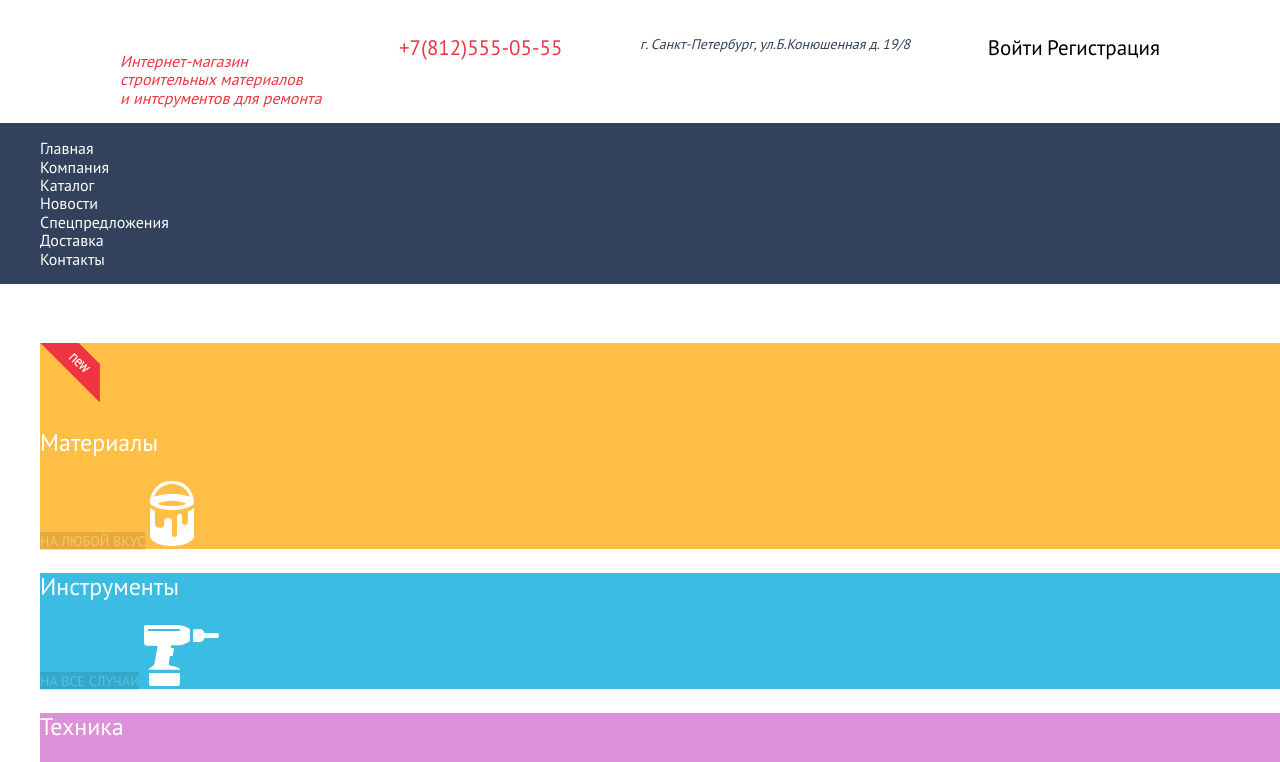
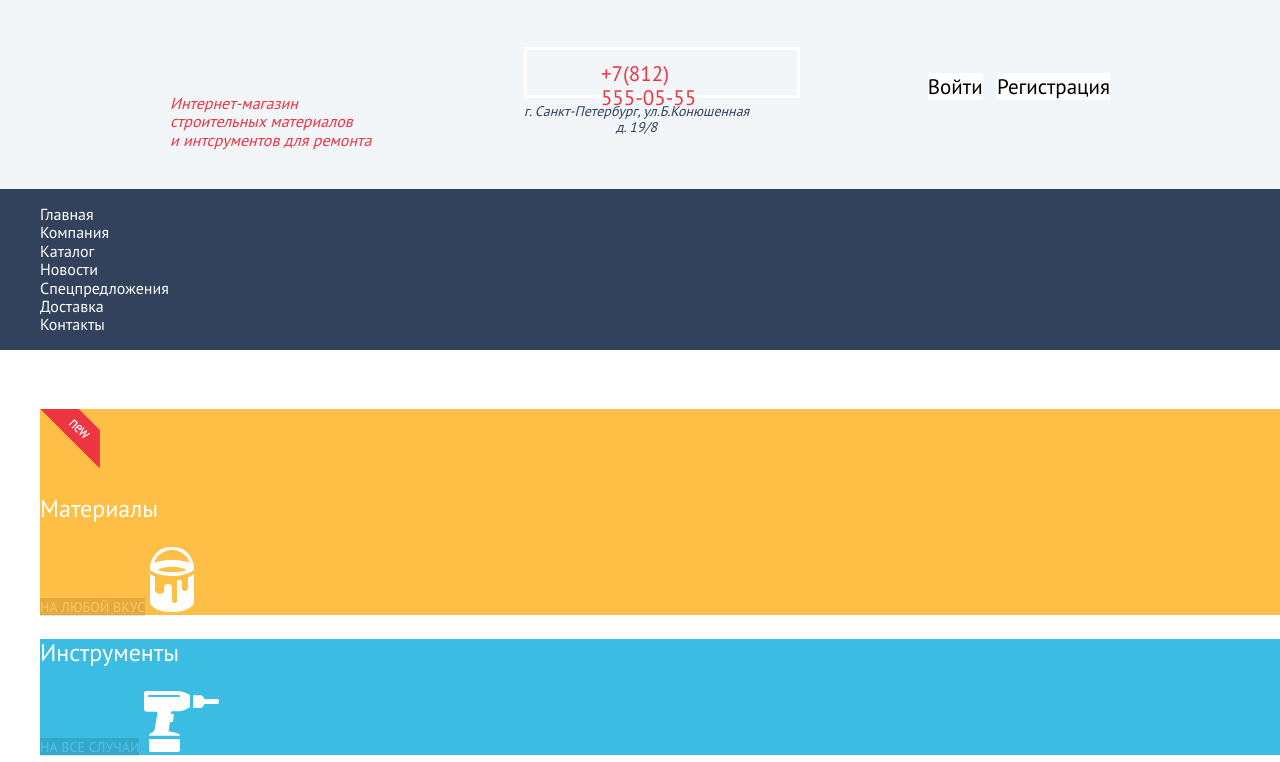
Before and after one commit to KLN1987/1072713-technomart-26, a plain HTML site: page index.html in a window 1280 px wide. Shown: the part 52-814 px from the top of the page. Drawn offline with Linux system fonts and the light colour scheme; a web font is replaced by a local one.

Commit message:
сетки 2

```diff
--- a/css/style.css
+++ b/css/style.css
@@ -84,7 +84,6 @@ body h2 {
   align-items: flex-end;
   width: 450px;
   margin: 0;
-  padding: 0;
 
   list-style: none;
 }
@@ -130,24 +129,34 @@ body h2 {
   background-color: #518534;
 }
 
-.header-center,
+.main-header,
 .service,
-.about-perforator,
-{
+.about-perforator {
   background-color: #f2f6f8;
 }
 
-.header-center {
+.header-center .container {
+  display:flex;
+  justify-content: space-between;
+  flex-direction: row;
+  align-items: center;
+  margin-bottom: 51px;
+}
+
+.header-contacts {
   display: flex;
-  justify-content: space-between;
-  padding-left: 120px;
-  padding-right: 120px;
-  padding-top: 48 px;
+  flex-direction: column;
 }
 
 .header-address {
+  display: flex;
+  flex-wrap: wrap;
   font-size: 14px;
   color: #32425c;
+  width: 270px;
+  height: 24px;
+  margin-top: 5px;
+  text-align: center;
 }
 
 .personal-account a {
@@ -166,6 +175,19 @@ body h2 {
 .login-account a {
   font-size: 21px;
   color: #000000;
+}
+
+.login-enter {
+  width: 121px;
+  height: 45px;
+  margin-right: 10px;
+  background-color: #ffffff;
+}
+
+.login-registration {
+  width: 150px;
+  height: 45px;
+  text-align: left;
   background-color: #ffffff;
 }
 
@@ -178,13 +200,27 @@ body h2 {
 }
 
 .who-we {
+  width: 226px;
+  height: 60px;
   font-style: italic;
   color: #ee3643;
+  margin-top: 42px;
+}
+
+.phone {
+  width: 270px;
+  height: 45px;
+  border: solid 3px rgb(255, 255, 255);
 }
 
 .phone a {
+  display: flex;
+  flex-wrap: wrap;
   font-size: 21px;
   color: #ee3643;
+  width: 174px;
+  height: 21px;
+  padding: 12px 22px 12px 74px;
 }
 
 .about-company,
--- a/index.html
+++ b/index.html
@@ -37,6 +37,7 @@
         </div>
       </div>
       <div class="header-center">
+        <div class="container">
           <div class="who-we">
             <p>
               Интернет-магазин<br>
@@ -44,15 +45,18 @@
               и интсрументов для ремонта<br>
             </p>
           </div>
+          <div class="header-contacts">
             <div class="phone">
-          <a href="tel:+78125550555">+7(812)555-05-55</a>
+              <a href="tel:+78125550555">+7(812)<br>555-05-55</a>
             </div>
             <address class="header-address">
-          г. Санкт-Петербург, ул.Б.Конюшенная д. 19/8
+              г. Санкт-Петербург, ул.Б.Конюшенная<br>д. 19/8
             </address>
+          </div>
           <div class="login-account">
-          <a href="#">Войти</a>
-          <a href="#">Регистрация</a>
+            <a class="login-enter" href="#">Войти</a>
+            <a class="login-registration" href="#">Регистрация</a>
+          </div>
         </div>
       </div>
       <nav class="header-navigation">
```
Lines whose indentation alone changed are shown as unchanged.
